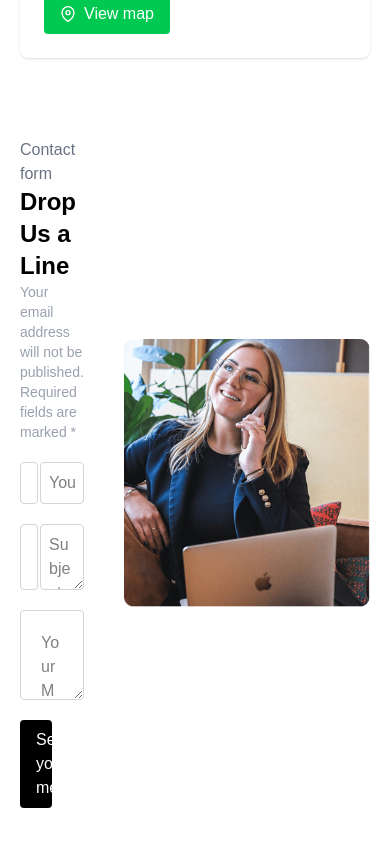
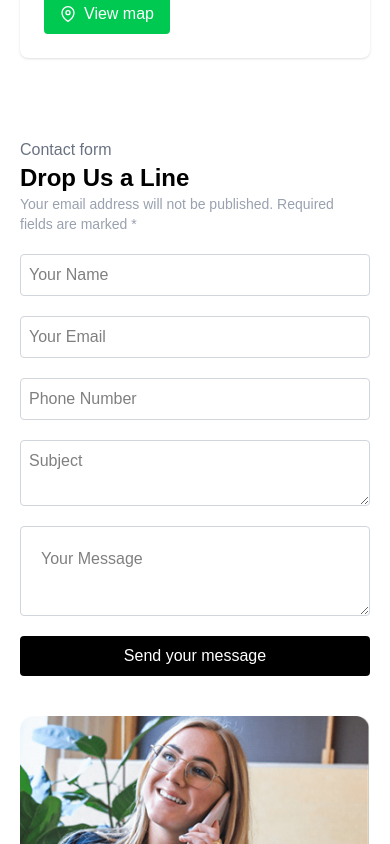
Before and after one commit to Akash33383717/E-commarce-with-React-and-tailwindcss, a React (Vite) app: page /contact in a window 390 px wide. Shown: the part 1800-2644 px from the top of the page. Built offline with nearby package versions, Linux system fonts and the light colour scheme.

Commit message:
2day 9th

```diff
--- a/src/component/Contact/From.jsx
+++ b/src/component/Contact/From.jsx
@@ -21,7 +21,7 @@ const ContactForm = () => {
   }
 
   return (
-    <div className='flex container mx-auto gap-10 items-center my-10 justify-around'>
+    <div className='md:flex md:gap-10 container mx-auto space-y-10 items-center my-10 justify-around'>
       <div className='flex-1'>
         <div className='mb-5'>
           <p className="text-gray-500">Contact form</p>
@@ -70,7 +70,7 @@ const ContactForm = () => {
             placeholder="Your Message"
             value={formData.message}
             onChange={handleChange}
-            className="border border-gray-300 outline-none p-5 w-full rounded col-span-2"
+            className="border border-gray-300 outline-none p-5 w-full rounded md:col-span-2"
           />
 
           <button
```
